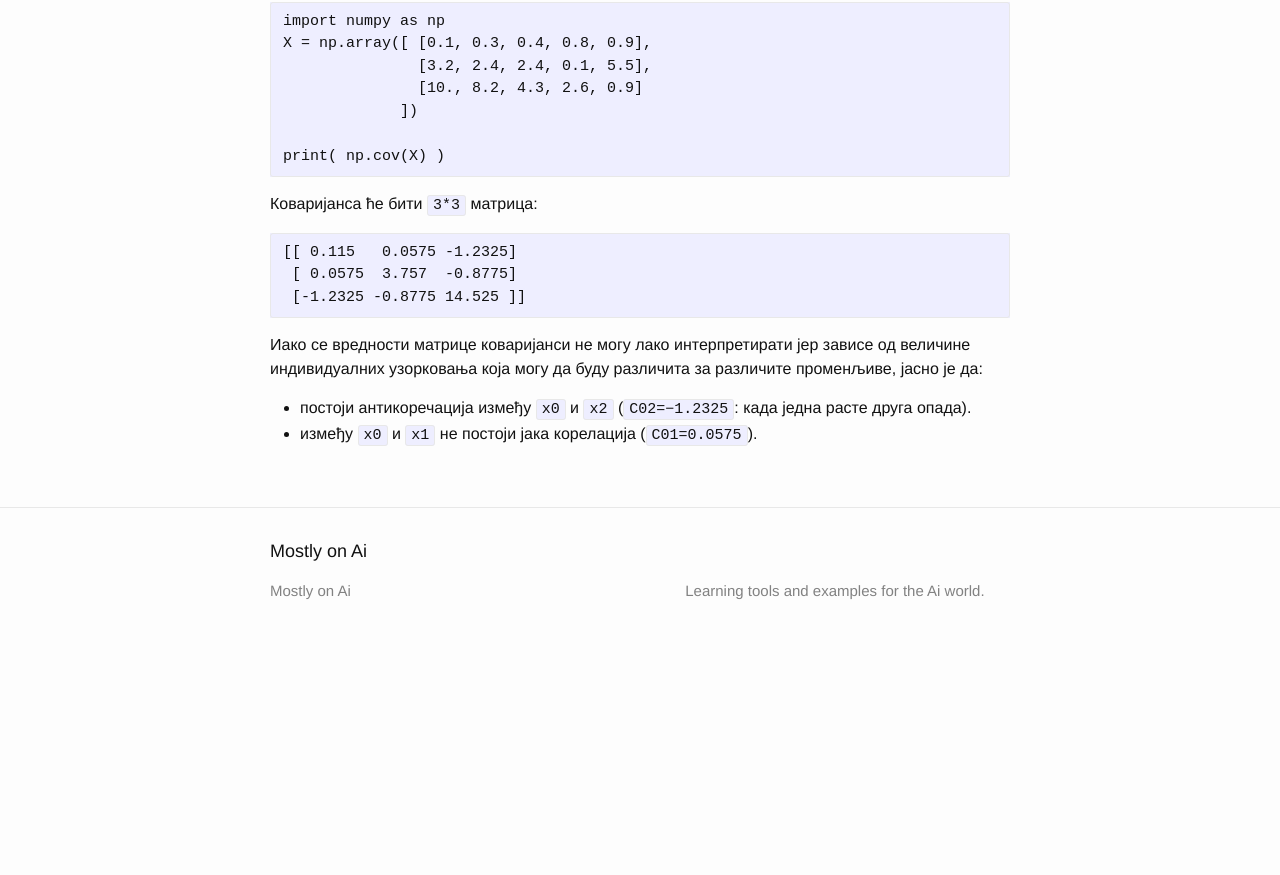
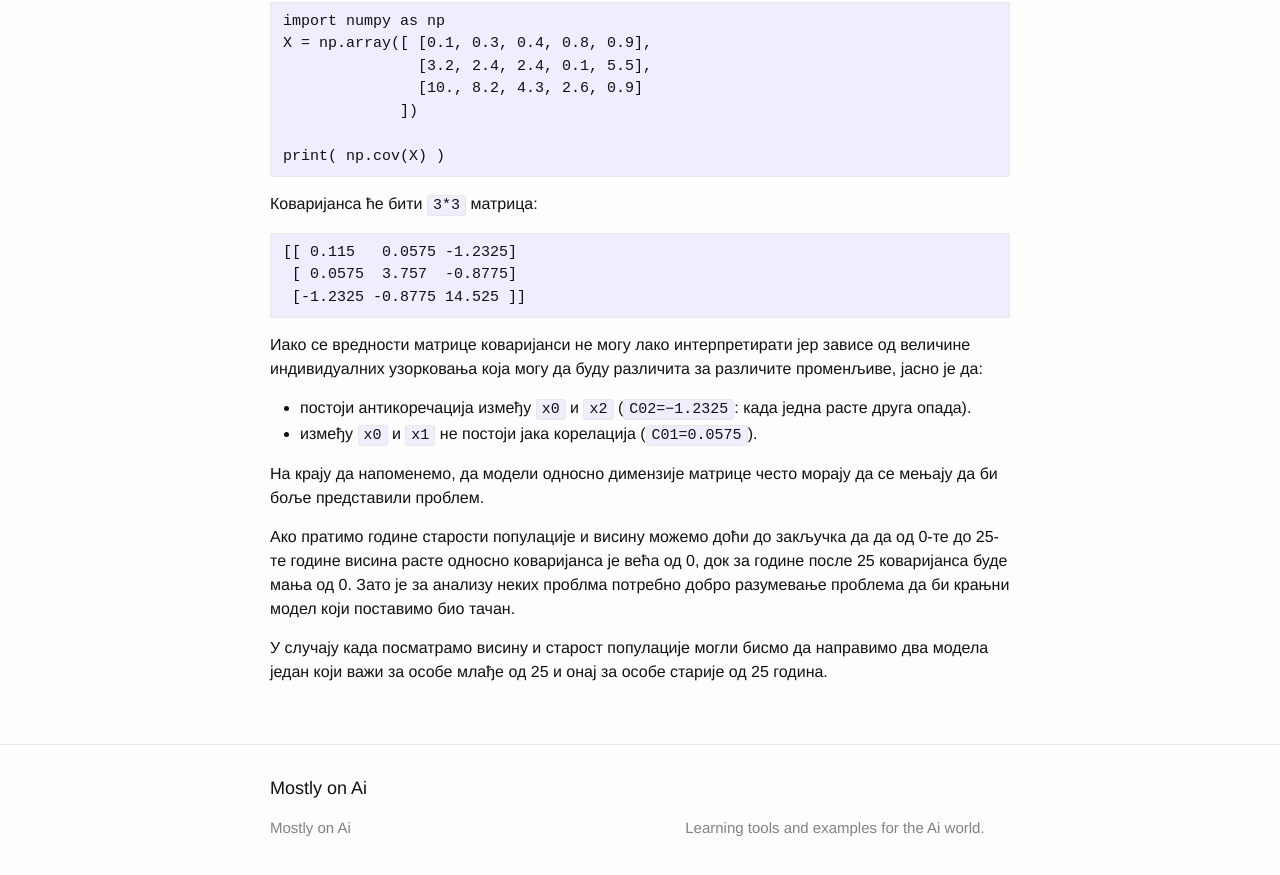
Before and after one commit to dejanbatanjac/dejanbatanjac.github.io, a Jekyll site: the page built from _posts/2019-02-05-ПЦА.md, in a window 1280 px wide and 900 px high, scrolled down 2978 px. Shown: the top 875 px of the window. Built offline with Jekyll 4.4.1, drawn with Linux system fonts in a browser that asks for light colours; our own code applies the rules of GitHub Pages for plain Markdown files; before the commit the page ends 3641 px from its top, so only the background shows below that; some of the changed text lies outside the part shown.

Commit message:
Закључак

```diff
--- a/_posts/2019-02-05-ПЦА.md
+++ b/_posts/2019-02-05-ПЦА.md
@@ -124,3 +124,9 @@ print( np.cov(X) )
 
 * постоји антикоречација између `x0` и `x2` (`C02=−1.2325`: када једна расте друга опада).
 * између `x0` и `x1` не постоји јака корелација (`C01=0.0575`).
+
+На крају да напоменемо, да модели односно димензије матрице често морају да се мењају да би боље представили проблем.
+
+Ако пратимо године старости популације и висину можемо доћи до закључка да да од 0-те до 25-те године висина расте односно коваријанса је већа од 0, док за године после 25 коваријанса буде мања од 0. Зато је за анализу неких проблма потребно добро разумевање проблема да би крањни модел који поставимо био тачан.
+
+У случају када посматрамо висину и старост популације могли бисмо да направимо два модела један који важи за особе млађе од 25 и онај за особе старије од 25 година.
```
Also changed, not shown: other parts of _posts/2019-02-05-ПЦА.md (+2 -2 lines).
